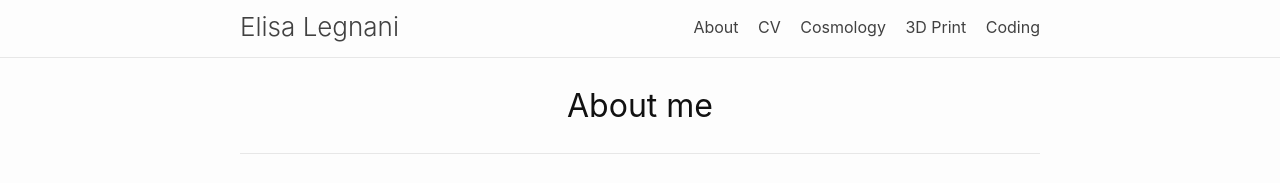
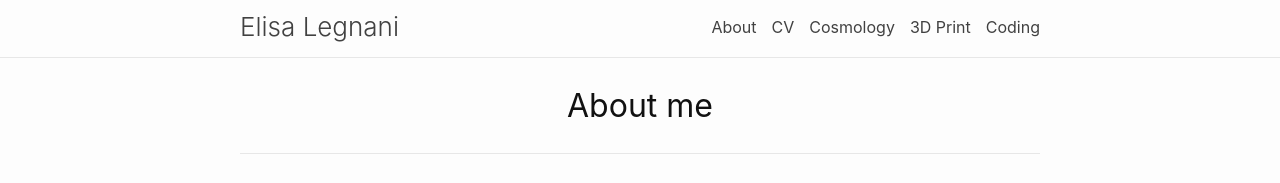
Before and after one commit to ElisaLegnani/new_website, a Jekyll site: the page built from about.md, in a window 1280 px wide. Shown: the top 183 px of the page. Built offline with Jekyll 4.4.1, drawn with Linux system fonts in a browser that asks for light colours; nearby versions of some CDN libraries.

Commit message:
Fix code

```diff
--- a/_sass/header.scss
+++ b/_sass/header.scss
@@ -2,12 +2,10 @@
  * Site header
  */
 .site-header {
-  //position: relative;
   width: 100%;
   min-height: $spacing-unit * 1.865;
   line-height: $base-line-height * $base-font-size * 2.25;
   background-color: $background-color;
-  //border-top: 5px solid $border-color-03;
   border-bottom: 1px solid $border-color-01;
   top: 0;
   position: sticky;
@@ -27,12 +25,8 @@
   margin: 0;
   font-weight: 300;
   font-size: 1.625rem;
+  color: $site-title-color;
 
-  @include media-query($on-palm) {
-    padding-right: 45px;
-  }
-
-  &,
   &:visited {
     color: $site-title-color;
   }
@@ -40,6 +34,10 @@
   &:hover {
     color: $link-hover-color;
     text-decoration: none;
+  }
+
+  @include media-query($on-palm) {
+    padding-right: 45px;
   }
 }
 
@@ -53,15 +51,17 @@
   }
 
   .nav-item {
+    display: inline-block;
     color: $text-color;
+    margin-right: $spacing-unit * 0.5;
 
     &:hover {
       color: $link-hover-color;
       text-decoration: none;
     }
 
-    &:not(:last-child) {
-      margin-right: $spacing-unit * 0.5;
+    &:last-child {
+      margin-right: 0;
     }
   }
 
@@ -111,16 +111,17 @@
         clear: both;
         display: none
       }
+
       &:checked {
-      ~ label[for=nav-trigger] .menu-icon {
-        &::before {
+        ~ label[for=nav-trigger] .menu-icon::before {
           content: "\f00d";
           font-size: 1.5em;
         }
-      }
+
         ~ .nav-items {
           display: block;
           padding-bottom: 5px;
+
           .nav-item {
             margin-left: 20px;
             padding: 5px 10px;
```
